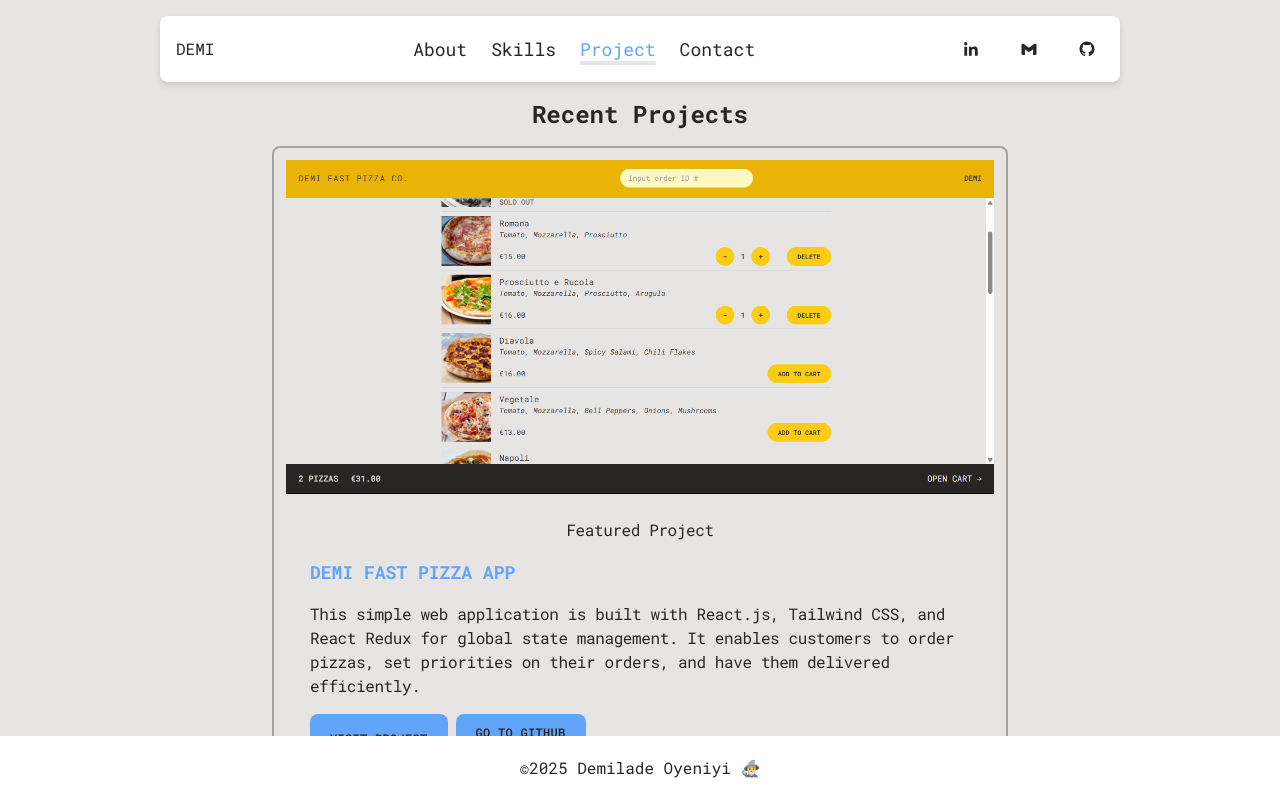
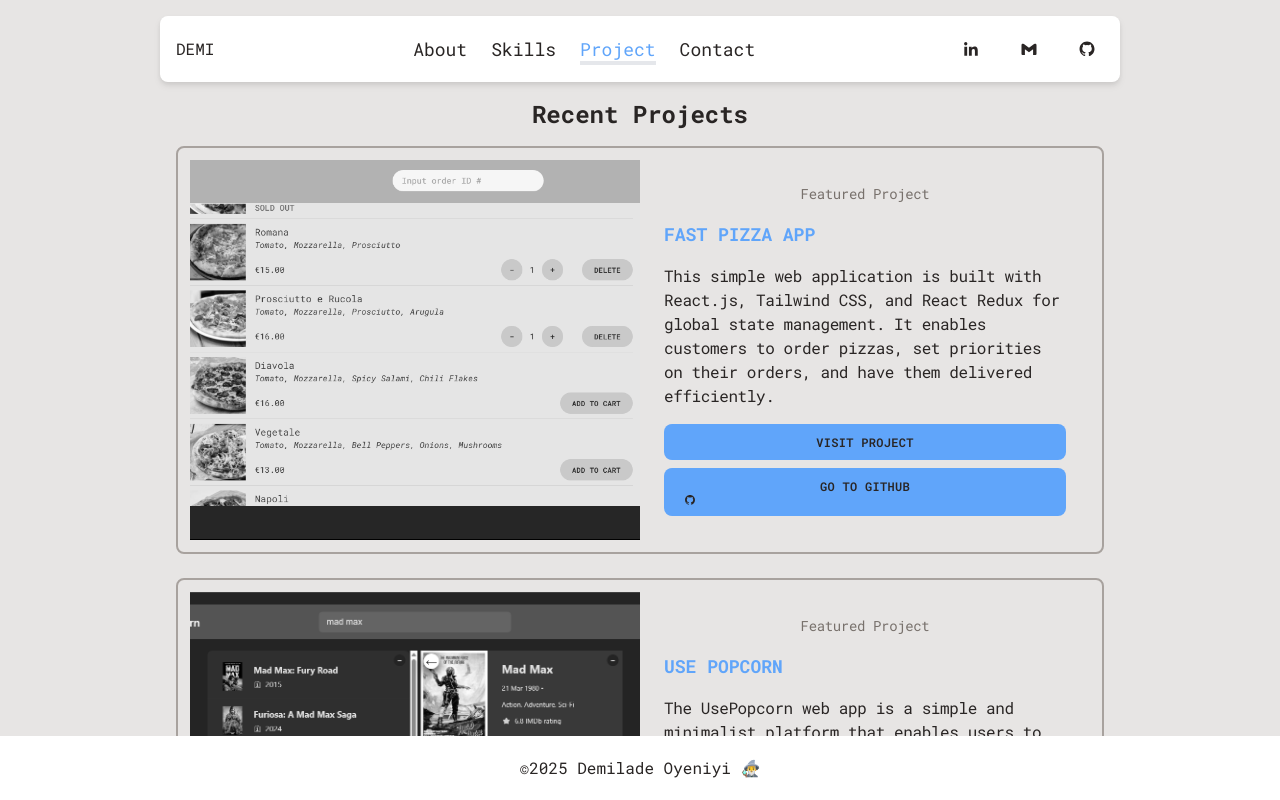
Before and after one commit to Dermiie/portolio2, a React (Vite) app: page /projects in a window 1280 px wide. Built offline with nearby package versions, Linux system fonts and the light colour scheme.

Commit message:
Added responsiveness to the projects page

```diff
--- a/src/pages/Projects.jsx
+++ b/src/pages/Projects.jsx
@@ -1,3 +1,4 @@
+import { Link } from "react-router";
 import Button from "../ui/Button";
 import { BiLogoGithub } from "react-icons/bi";
 
@@ -5,14 +6,18 @@ function Projects() {
   return <div>
     <header className="text-2xl my-4 font-extrabold text-center">Recent Projects</header>
     <div className="flex flex-col gap-6">
-      <figure className="border-2 rounded-lg border-stone-400 p-3 ">
-        <img src="/Fastreactpizza.png" alt="fastreactpizza-app"></img>
+      <figure className=" md:flex border-2 rounded-lg border-stone-400 p-3 ">
+
+
+       <img src="/Fastreactpizza.png" className="md:w-1/2 object-cover md:grayscale hover:grayscale-0 transition-all duration-700 hover:cursor-pointer" alt="fastreactpizza-app"></img>
+
+
 
        <section className="flex flex-col gap-4 p-6">
-       <span className="text-center tracking-tight">Featured Project</span>
-        <h1 className="text-lg font-bold text-blue-400">DEMI FAST PIZZA APP</h1>
+       <span className="text-center text-sm text-stone-500 tracking-tight">Featured Project</span>
+        <h1 className="text-lg font-bold text-blue-400">FAST PIZZA APP</h1>
         <p className="tracking-tight">This simple web application is built with React.js, Tailwind CSS, and React Redux for global state management. It enables customers to order pizzas, set priorities on their orders, and have them delivered efficiently.</p>
-        <div className="flex gap-2">
+        <div className="flex flex-col md-flex-row gap-2">
         <Button type={'small'}>Visit Project</Button>
         <Button type={'small'}>
           <span>Go to github</span><BiLogoGithub />
@@ -21,10 +26,11 @@ function Projects() {
        </section>
       </figure >
 
-      <figure className="border-2 rounded-lg border-stone-400 p-3 ">
-      <img src="/Usepopcorn.png" alt="usepopcorn-app"></img>
+      <figure className=" md:flex border-2 rounded-lg border-stone-400 p-3 ">
+
+      <img src="/Usepopcorn.png" className="md:w-1/2 object-cover md:grayscale hover:grayscale-0 transition-all duration-700 hover:cursor-pointer"  alt="usepopcorn-app"></img>
         <section  className="flex flex-col gap-4 p-6">
-        <span className="text-center tracking-tight">Featured Project</span>
+        <span className="text-center text-sm text-stone-500 tracking-tight">Featured Project</span>
         <h1 className="text-lg font-bold text-blue-400">USE POPCORN</h1>
         <p className="tracking-tight">The UsePopcorn web app is a simple and minimalist platform that enables users to research movies, leave reviews, and provide ratings. It is built with React.js and styled using Vanilla css.</p>
          <div className="flex gap-2">
@@ -36,10 +42,11 @@ function Projects() {
         </section>
       </figure>
 
-      <figure className="border-2 rounded-lg border-stone-400 p-3 ">
-        <img src="/Worldwise.png" alt="worldwise-app"></img>
+      <figure className=" md:flex border-2 rounded-lg border-stone-400 p-3 ">
+
+        <img src="/Worldwise.png" className="md:w-1/2 object-cover md:grayscale hover:grayscale-0 transition-all duration-700 hover:cursor-pointer"  alt="worldwise-app"></img>
         <section  className="flex flex-col gap-4 p-6">
-        <span className="text-center tracking-tight">Featured Project</span>
+        <span className="text-center text-sm text-stone-500 tracking-tight">Featured Project</span>
         <h1 className="text-lg font-bold text-blue-400">WORLDWISE APP</h1>
         <p className="tracking-tight">The WorldWise app is a React-based application that enables users to track their current location using a geolocation tool. It maps out the user&apos;s address and pinpoints it on an interactive map. The app is built with React.js, styled using CSS Modules, and utilizes the Context API for state management.</p>
          <div className="flex gap-2">
--- a/src/ui/AppLayout.jsx
+++ b/src/ui/AppLayout.jsx
@@ -8,7 +8,7 @@ function AppLayout() {
       <Header></Header>
 
 
-        <main className="max-w-3xl mx-auto overflow-auto px-4 scrollbar-hide">
+        <main className=" md:w-[75%] mx-auto overflow-auto px-4 scrollbar-hide">
           <Outlet></Outlet>
         </main>
 
```
